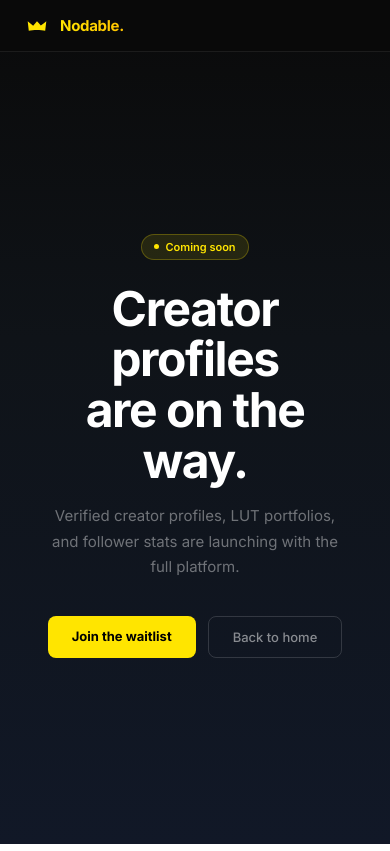
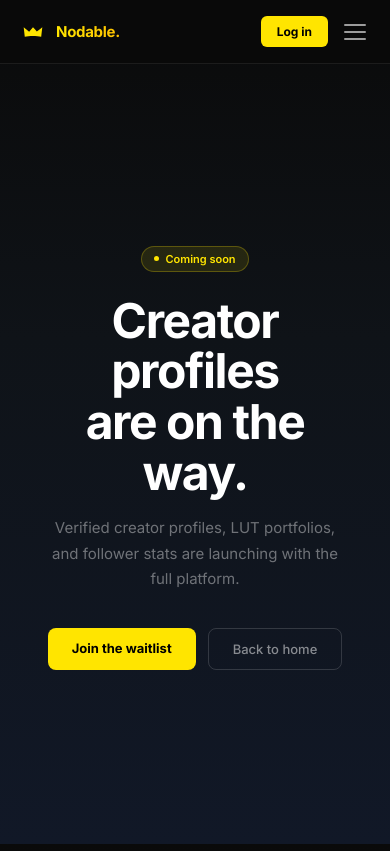
Before and after one commit to f8chwpnkcm-ctrl/framesllc, a Next.js app: page /creators in a window 390 px wide. Built offline with nearby package versions, Linux system fonts and the light colour scheme; no server answers.

Commit message:
mobile responsive navbar with hamburger menu

```diff
--- a/app/components/Navbar.tsx
+++ b/app/components/Navbar.tsx
@@ -5,35 +5,38 @@ import { useEffect, useState } from 'react'
 
 export default function Navbar({ onJoinWaitlist }: { onJoinWaitlist?: () => void }) {
   const [user, setUser] = useState<any>(null)
+  const [menuOpen, setMenuOpen] = useState(false)
 
   useEffect(() => {
     fetch('/api/auth/me').then(r => r.json()).then(d => setUser(d.user))
   }, [])
 
   return (
-    <nav className="navbar-inner" style={{
+    <nav style={{
       display: 'flex',
       alignItems: 'center',
       justifyContent: 'space-between',
-      padding: '18px 40px',
+      padding: '16px 20px',
       borderBottom: '0.5px solid rgba(255,255,255,0.08)',
       position: 'sticky',
       top: 0,
-      background: 'rgba(10,10,10,0.85)',
+      background: 'rgba(10,10,10,0.92)',
       backdropFilter: 'blur(12px)',
       zIndex: 100,
     }}>
+      {/* Logo */}
       <Link href="/" style={{ display: 'flex', alignItems: 'center', gap: '10px', textDecoration: 'none' }}>
         <svg width="26" height="14" viewBox="0 0 4191.67 2190.15" fill="none">
           <path d="M767.96,1876.06c348.4-78.57,799.8-147.81,1327.87-147.54,525.29,27,974.51,69.24,1321.72,147.54,59.43-520.49,118.85-1040.98,178.28-1561.48-295.08,235.66-590.16,471.31-885.25,706.97-204.92-226.68-409.84-453.35-614.75-680.03-206.97,234.87-413.93,469.75-620.9,704.62-293.03-234.87-586.07-469.75-879.1-704.62,57.38,511.51,114.75,1023.03,172.13,1534.54Z" fill="#FFE500"/>
         </svg>
-        <span className="gradient-text" style={{ fontSize: '15px', fontWeight: '700', letterSpacing: '-0.02em' }}>Nodable.</span>
+        <span style={{ background: 'linear-gradient(90deg, #FFE500, #FFC200)', WebkitBackgroundClip: 'text', WebkitTextFillColor: 'transparent', fontSize: '15px', fontWeight: '700', letterSpacing: '-0.02em' }}>Nodable.</span>
       </Link>
 
-      <div className="navbar-links" style={{ display: 'flex', alignItems: 'center', gap: '28px' }}>
-        <Link href="/marketplace" className="nav-link" style={{ color: 'rgba(255,255,255,0.4)', fontSize: '13px', textDecoration: 'none' }}>Marketplace</Link>
-        <Link href="/creators" className="nav-link" style={{ color: 'rgba(255,255,255,0.4)', fontSize: '13px', textDecoration: 'none' }}>Creators</Link>
-        <Link href="/tools" className="nav-link" style={{ color: 'rgba(255,255,255,0.4)', fontSize: '13px', textDecoration: 'none' }}>Tools</Link>
+      {/* Desktop links */}
+      <div style={{ display: 'flex', alignItems: 'center', gap: '24px' }} className="desktop-nav">
+        <Link href="/marketplace" style={{ color: 'rgba(255,255,255,0.4)', fontSize: '13px', textDecoration: 'none' }}>Marketplace</Link>
+        <Link href="/creators" style={{ color: 'rgba(255,255,255,0.4)', fontSize: '13px', textDecoration: 'none' }}>Creators</Link>
+        <Link href="/tools" style={{ color: 'rgba(255,255,255,0.4)', fontSize: '13px', textDecoration: 'none' }}>Tools</Link>
         {user ? (
           <Link href={`/u/${user.username}`} style={{ display: 'flex', alignItems: 'center', gap: '8px', textDecoration: 'none' }}>
             <div style={{ width: '30px', height: '30px', borderRadius: '50%', background: 'rgba(255,229,0,0.15)', border: '1.5px solid #FFE500', display: 'flex', alignItems: 'center', justifyContent: 'center', overflow: 'hidden' }}>
@@ -51,6 +54,53 @@ export default function Navbar({ onJoinWaitlist }: { onJoinWaitlist?: () => void
           </Link>
         )}
       </div>
+
+      {/* Mobile right side */}
+      <div style={{ display: 'flex', alignItems: 'center', gap: '12px' }} className="mobile-nav">
+        {user ? (
+          <Link href={`/u/${user.username}`} style={{ display: 'flex', alignItems: 'center', textDecoration: 'none' }}>
+            <div style={{ width: '32px', height: '32px', borderRadius: '50%', background: 'rgba(255,229,0,0.15)', border: '1.5px solid #FFE500', display: 'flex', alignItems: 'center', justifyContent: 'center', overflow: 'hidden' }}>
+              {user.profile_picture_url ? (
+                <img src={user.profile_picture_url} alt={user.username} style={{ width: '100%', height: '100%', objectFit: 'cover' }} />
+              ) : (
+                <span style={{ color: '#FFE500', fontSize: '13px', fontWeight: '700' }}>{user.username[0].toUpperCase()}</span>
+              )}
+            </div>
+          </Link>
+        ) : (
+          <Link href="/login" style={{ background: '#FFE500', color: '#000', fontSize: '12px', fontWeight: '700', padding: '8px 16px', borderRadius: '6px', textDecoration: 'none' }}>
+            Log in
+          </Link>
+        )}
+        {/* Hamburger */}
+        <button onClick={() => setMenuOpen(!menuOpen)} style={{ background: 'transparent', border: 'none', cursor: 'pointer', padding: '4px', display: 'flex', flexDirection: 'column', gap: '5px' }}>
+          <div style={{ width: '22px', height: '2px', background: 'rgba(255,255,255,0.6)', borderRadius: '2px', transition: 'all 0.2s', transform: menuOpen ? 'rotate(45deg) translate(5px, 5px)' : 'none' }} />
+          <div style={{ width: '22px', height: '2px', background: 'rgba(255,255,255,0.6)', borderRadius: '2px', opacity: menuOpen ? 0 : 1, transition: 'all 0.2s' }} />
+          <div style={{ width: '22px', height: '2px', background: 'rgba(255,255,255,0.6)', borderRadius: '2px', transition: 'all 0.2s', transform: menuOpen ? 'rotate(-45deg) translate(5px, -5px)' : 'none' }} />
+        </button>
+      </div>
+
+      {/* Mobile dropdown */}
+      {menuOpen && (
+        <div style={{ position: 'absolute', top: '100%', left: 0, right: 0, background: '#0a0a0a', borderBottom: '0.5px solid rgba(255,255,255,0.08)', padding: '16px 20px', display: 'flex', flexDirection: 'column', gap: '16px', zIndex: 99 }} className="mobile-menu">
+          <Link href="/marketplace" onClick={() => setMenuOpen(false)} style={{ color: 'rgba(255,255,255,0.5)', fontSize: '15px', textDecoration: 'none' }}>Marketplace</Link>
+          <Link href="/creators" onClick={() => setMenuOpen(false)} style={{ color: 'rgba(255,255,255,0.5)', fontSize: '15px', textDecoration: 'none' }}>Creators</Link>
+          <Link href="/tools" onClick={() => setMenuOpen(false)} style={{ color: 'rgba(255,255,255,0.5)', fontSize: '15px', textDecoration: 'none' }}>Tools</Link>
+          {user && (
+            <Link href={`/u/${user.username}`} onClick={() => setMenuOpen(false)} style={{ color: 'rgba(255,255,255,0.5)', fontSize: '15px', textDecoration: 'none' }}>My profile</Link>
+          )}
+        </div>
+      )}
+
+      <style>{`
+        .desktop-nav { display: flex !important; }
+        .mobile-nav { display: none !important; }
+        .mobile-menu { display: flex !important; }
+        @media (max-width: 640px) {
+          .desktop-nav { display: none !important; }
+          .mobile-nav { display: flex !important; }
+        }
+      `}</style>
     </nav>
   )
 }
--- a/app/page.tsx
+++ b/app/page.tsx
@@ -161,7 +161,7 @@ export default function Home() {
       crowns: 1200,
       price: '$9.99',
       desc: 'The sweet spot for active creators.',
-      perks: ['1,200 Crowns', 'Unlock Verified tier LUTs or Assets', 'Send Crowns to creators', 'Never expires', 'Early access to new features', '20% bonus Crowns'],
+      perks: ['1,200 Crowns', 'Unlock Verified tier LUTs or Assets', 'Send Crowns to creators', 'Never expires', '20% bonus Crowns'],
       featured: true,
     },
     {
```
